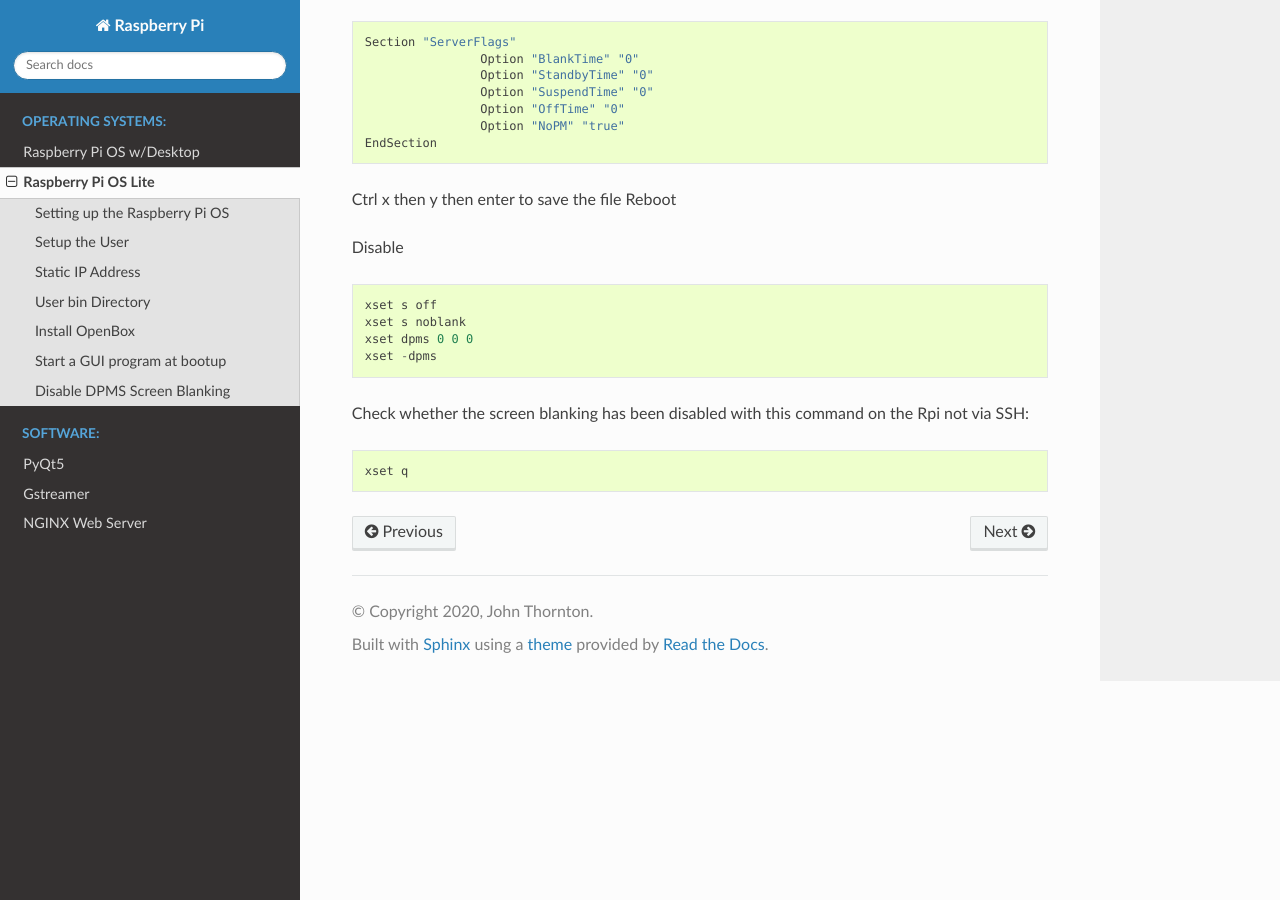
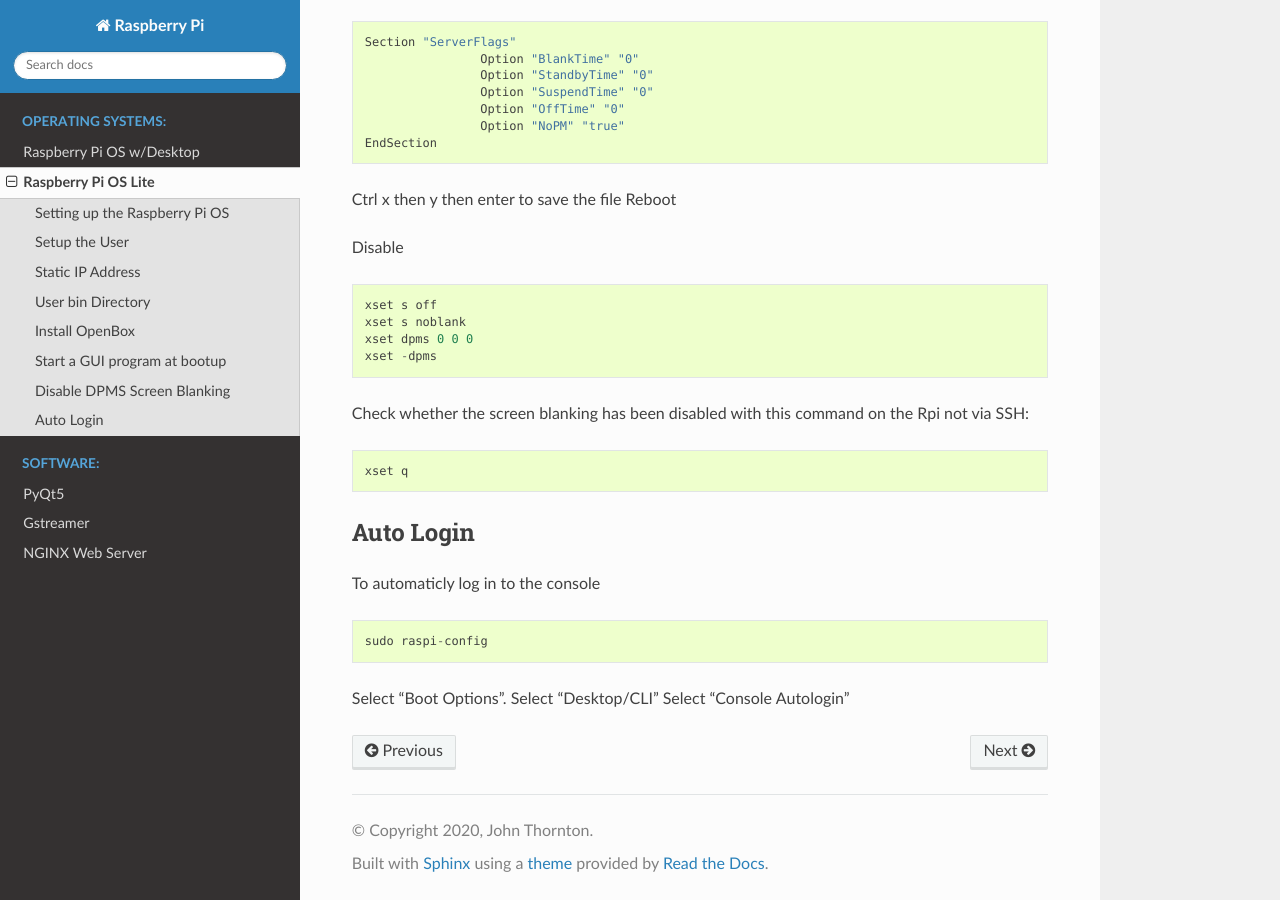
Before and after one commit to jethornton/rpi, a Sphinx documentation site: the page built from docs/source/lite-install.rst, in a window 1280 px wide and 900 px high, scrolled down 7082 px. Built offline with Sphinx 7.4.7 and the Read the Docs theme 2.0.0, drawn with Linux system fonts in a browser that asks for light colours; pages that are not in the unit, such as notebooks, are missing from menus.

Commit message:
minor additions

```diff
--- a/docs/source/index.rst
+++ b/docs/source/index.rst
@@ -20,6 +20,7 @@
    pyqt5
    gstreamer
    nginx
+   backup
 
 Indices and tables
 ==================
--- a/docs/source/lite-install.rst
+++ b/docs/source/lite-install.rst
@@ -350,3 +350,15 @@
 ::
 
 	xset q
+
+Auto Login
+----------
+
+To automaticly log in to the console
+::
+
+	sudo raspi-config
+
+Select "Boot Options".
+Select "Desktop/CLI"
+Select "Console Autologin"
```
Also changed, not shown: README.md (+1 -1 lines).
